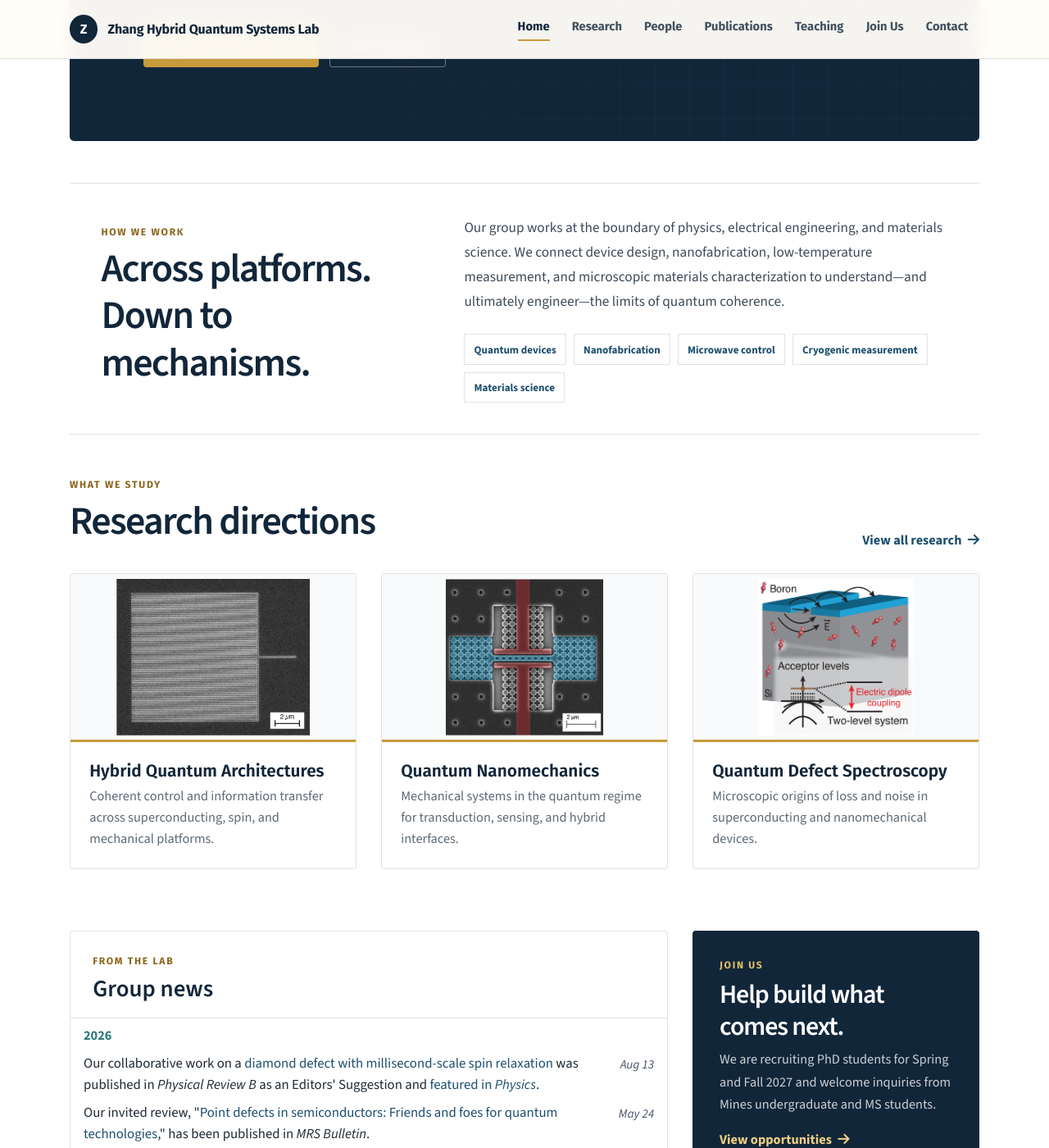
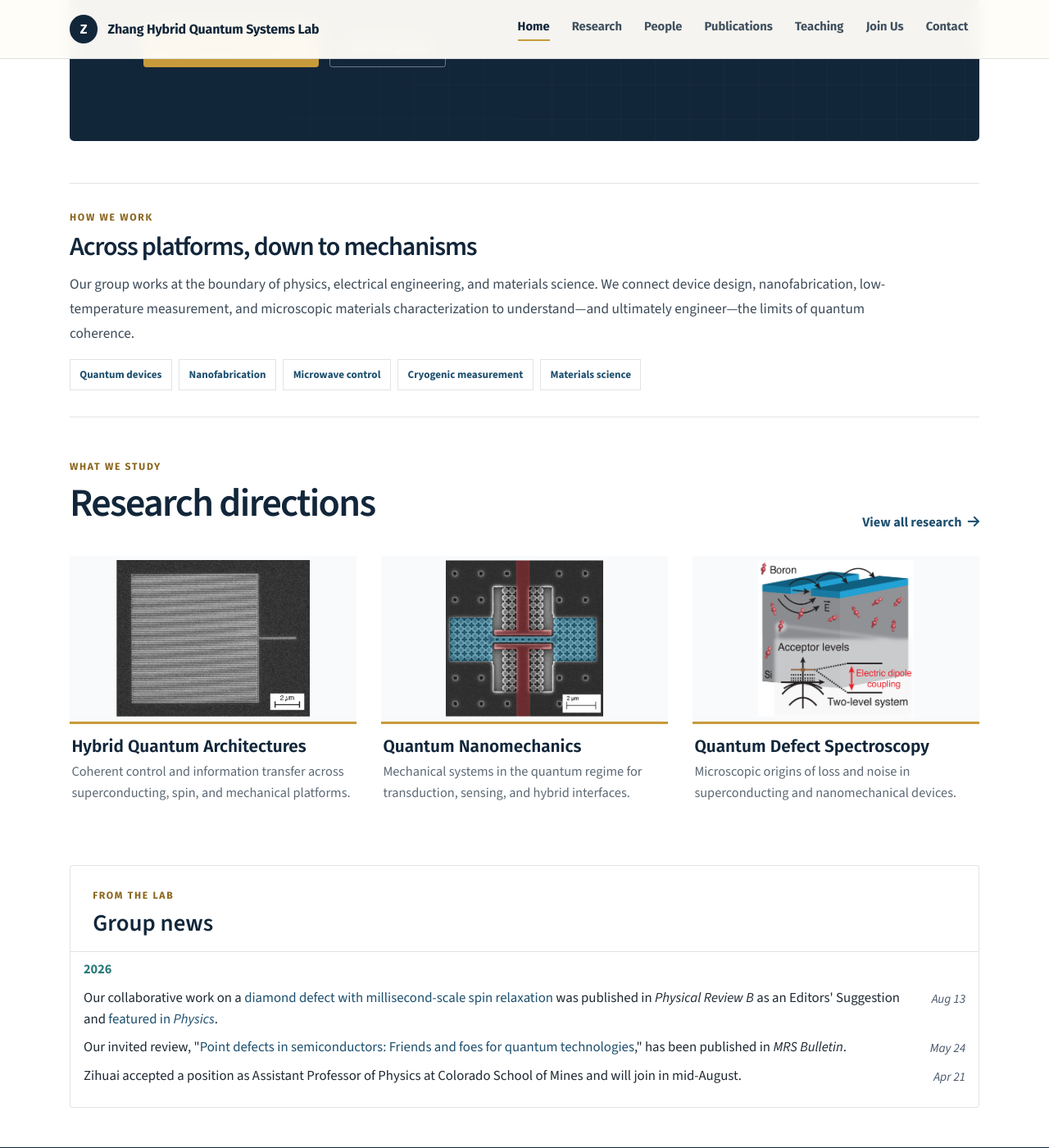
Before and after one commit to zihuaiz/zihuaiz.github.io, a Jekyll site: the page built from index.html, in a window 1280 px wide and 1400 px high, scrolled down 547 px. Shown: the whole window at 82% size. Built offline with Jekyll 4.4.1, drawn with Linux system fonts in a browser that asks for light colours; nearby versions of some CDN libraries; a style sheet for code colours, icons or effects is not loaded.

Commit message:
Simplify homepage layout

```diff
--- a/_layouts/default.html
+++ b/_layouts/default.html
@@ -26,7 +26,7 @@
     <link rel="preconnect" href="https://fonts.gstatic.com" crossorigin>
     <link href="https://fonts.googleapis.com/css2?family=Fira+Sans:ital,wght@0,400;0,500;0,600;0,700;1,400&family=Source+Code+Pro:wght@400;600&family=Source+Sans+3:ital,wght@0,400;0,500;0,600;0,700;1,400;1,600&display=swap" rel="stylesheet">
     <link rel="stylesheet" href="https://cdn.jsdelivr.net/npm/katex@0.16.11/dist/katex.min.css" integrity="sha384-nB0miv6/jRmo5UMMR1wu3Gz6NLsoTkbqJghGIsx//Rlm+ZU03BU6SQNC66uf4l5+" crossorigin="anonymous">
-    <link rel="stylesheet" href="{{ '/assets/css/global.css' | relative_url }}?v=20260829-page-spacing">
+    <link rel="stylesheet" href="{{ '/assets/css/global.css' | relative_url }}?v=20260829-home-cleanup">
 </head>
 <body class="bg-light" {{ page.body_attr }}>
     {% include navbar.html %}
--- a/assets/css/global.css
+++ b/assets/css/global.css
@@ -516,7 +516,6 @@ a:hover {
 }
 
 .lab-hero .lab-kicker,
-.join-card .section-eyebrow,
 .growing-team .section-eyebrow {
   color: #e0bd6a;
 }
@@ -585,6 +584,12 @@ a:hover {
   width: min(100%, 380px);
   height: 340px;
   margin: auto;
+}
+
+.lab-system-map-inner {
+  position: relative;
+  width: 100%;
+  height: 100%;
 }
 
 @media (min-width: 992px) {
@@ -661,7 +666,6 @@ a:hover {
 .section-heading-row h2,
 .lab-principles h2,
 .pi-strip h2,
-.join-card h2,
 .people-page h1,
 .people-page h2 {
   margin-top: 0.35rem;
@@ -677,7 +681,6 @@ a:hover {
 }
 
 .section-link,
-.join-card a,
 .pi-strip a {
   font-weight: 700;
 }
@@ -686,18 +689,14 @@ a:hover {
   display: block;
   height: 100%;
   overflow: hidden;
-  border: 1px solid var(--lab-line);
-  border-radius: 0.25rem;
-  background: var(--lab-white);
+  border: 0;
+  background: transparent;
   color: var(--lab-ink);
-  transition: transform .2s ease, box-shadow .2s ease;
 }
 
 .research-preview-card:hover {
   color: var(--lab-ink);
   text-decoration: none;
-  transform: translateY(-4px);
-  box-shadow: 0 16px 35px rgba(18,38,58,.12);
 }
 
 .research-preview-card img {
@@ -710,7 +709,7 @@ a:hover {
 }
 
 .research-preview-content {
-  padding: 1.45rem;
+  padding: 1rem 0.15rem 0;
 }
 
 .research-preview-content h3 {
@@ -729,12 +728,18 @@ a:hover {
 }
 
 .lab-principles {
-  padding: clamp(2rem, 3vw, 3rem);
+  padding: clamp(1.65rem, 2.5vw, 2.25rem) 0;
   border-top: 1px solid var(--lab-line);
   border-bottom: 1px solid var(--lab-line);
 }
 
+.lab-principles h2 {
+  font-size: clamp(1.6rem, 2.5vw, 2.15rem);
+}
+
 .lab-principles p {
+  max-width: 1000px;
+  margin: 0.75rem 0 0;
   color: #3c4a57;
   font-size: 1.08rem;
   line-height: 1.75;
@@ -744,7 +749,7 @@ a:hover {
   display: flex;
   flex-wrap: wrap;
   gap: 0.55rem;
-  margin-top: 1.5rem;
+  margin-top: 1rem;
 }
 
 .method-list span {
@@ -761,12 +766,10 @@ a:hover {
 }
 
 .home-lower-grid .news-card {
-  height: calc(100% - 1rem);
   margin-top: 0 !important;
 }
 
 .news-card,
-.join-card,
 .pi-strip,
 .people-card {
   border: 1px solid var(--lab-line);
@@ -790,26 +793,6 @@ a:hover {
 
 .news-year {
   color: var(--lab-teal);
-}
-
-.join-card {
-  height: calc(100% - 1rem);
-  padding: 2rem;
-  background: var(--lab-navy) !important;
-  color: rgba(255,255,255,.78);
-}
-
-.join-card h2 {
-  color: #fff;
-  font-size: 2rem;
-}
-
-.join-card p {
-  line-height: 1.7;
-}
-
-.join-card a {
-  color: #efd082;
 }
 
 .pi-strip {
@@ -882,7 +865,12 @@ a:hover {
   body { padding-top: 5rem; }
   .brand-name { max-width: 220px; font-size: 0.85rem; }
   .lab-hero { padding: 2.4rem 1.5rem; }
-  .lab-system-map { height: 300px; }
+  .lab-system-map { height: 240px; }
+  .lab-system-map-inner {
+    height: 300px;
+    transform: scale(0.8);
+    transform-origin: top center;
+  }
   .system-line { top: 55%; }
   .system-line-a { width: 92px; }
   .system-line-b,
--- a/index.html
+++ b/index.html
@@ -22,6 +22,7 @@ container_class: container-xl
     </div>
     <div class="col-lg-5 mt-5 mt-lg-0">
       <div class="lab-system-map" aria-label="Our research platforms">
+        <div class="lab-system-map-inner">
           <div class="system-line system-line-a" aria-hidden="true"></div>
           <div class="system-line system-line-b" aria-hidden="true"></div>
           <div class="system-line system-line-c" aria-hidden="true"></div>
@@ -32,22 +33,17 @@ container_class: container-xl
         </div>
       </div>
     </div>
+  </div>
 </section>
 
 <section class="lab-principles home-section">
-  <div class="row align-items-center">
-    <div class="col-lg-5">
   <div class="section-eyebrow">How we work</div>
-      <h2>Across platforms.<br>Down to mechanisms.</h2>
-    </div>
-    <div class="col-lg-7 mt-4 mt-lg-0">
+  <h2>Across platforms, down to mechanisms</h2>
   <p>
     Our group works at the boundary of physics, electrical engineering, and materials science. We connect device design, nanofabrication, low-temperature measurement, and microscopic materials characterization to understand—and ultimately engineer—the limits of quantum coherence.
   </p>
   <div class="method-list">
     <span>Quantum devices</span><span>Nanofabrication</span><span>Microwave control</span><span>Cryogenic measurement</span><span>Materials science</span>
-      </div>
-    </div>
   </div>
 </section>
 
@@ -90,19 +86,9 @@ container_class: container-xl
   </div>
 </section>
 
-<div class="row home-lower-grid">
-  <div class="col-lg-8">
+<div class="home-lower-grid">
   {% assign count_news = site.news | size %}
   {% if count_news > 0 %}
     {% include widgets/news_card.html limit=site.data.display.homepage.num_news %}
   {% endif %}
 </div>
-  <div class="col-lg-4">
-    <aside class="join-card">
-      <div class="section-eyebrow">Join us</div>
-      <h2>Help build what comes next.</h2>
-      <p>We are recruiting PhD students for Spring and Fall 2027 and welcome inquiries from Mines undergraduate and MS students.</p>
-      <a href="{{ '/opportunities' | relative_url }}">View opportunities <i class="fas fa-arrow-right ml-1"></i></a>
-    </aside>
-  </div>
-</div>
```
Lines whose indentation alone changed are shown as unchanged.
